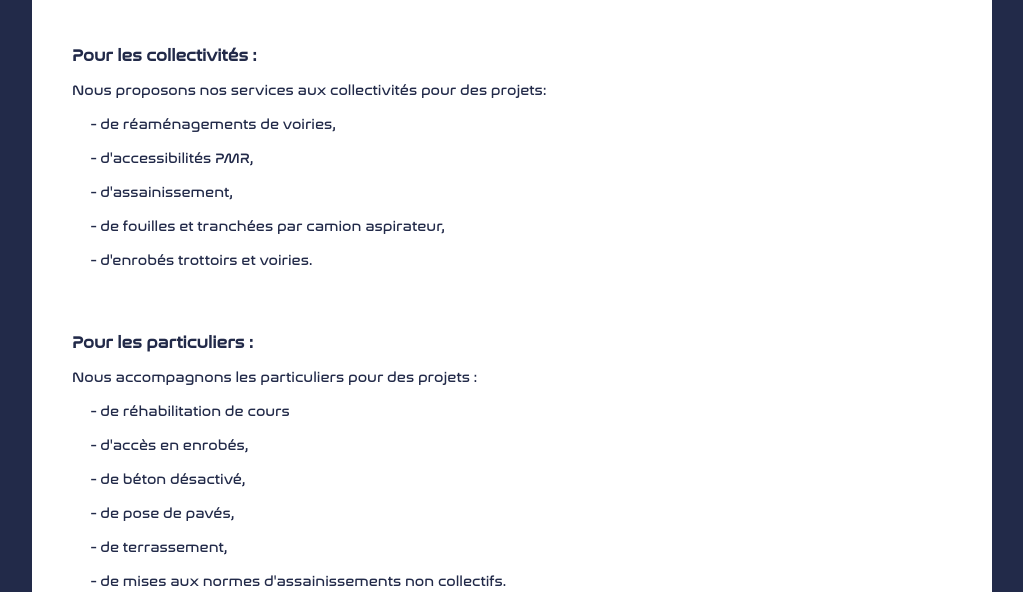
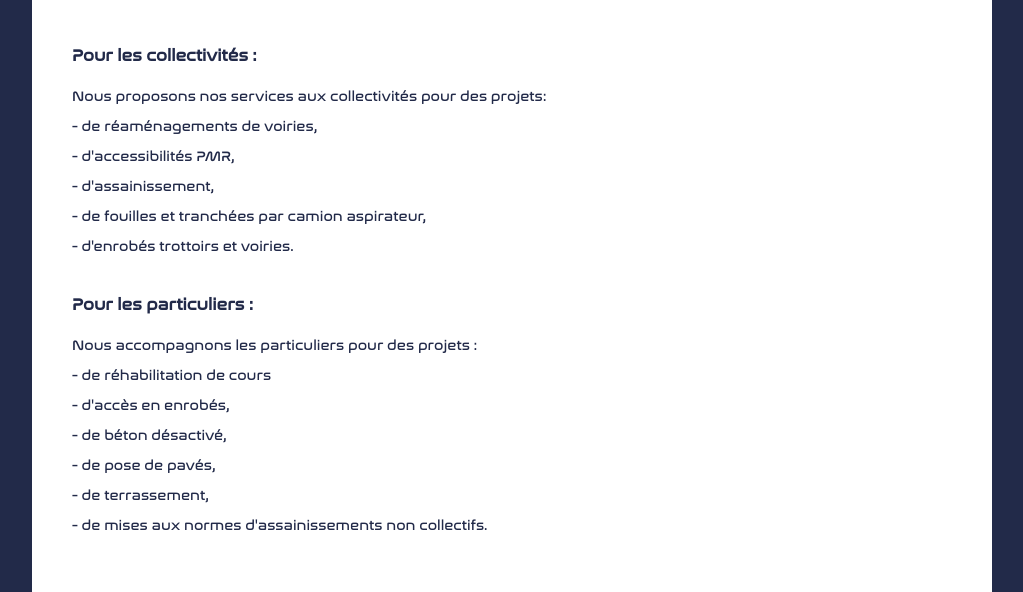
Before and after one commit to nathanv77/proto, a plain HTML site: page prestations.html in a window 1280 px wide. Shown: the part 208-800 px from the top of the page, without its empty margins (128-1151 px from the left). Drawn offline with Linux system fonts and the light colour scheme.

Commit message:
Update prestations.html

```diff
--- a/prestations.html
+++ b/prestations.html
@@ -26,23 +26,23 @@
 	</div>
 	<div id="body">
 		<h3>Pour les collectivités : </h3>
-			<pre>Nous proposons nos services aux collectivités pour des projets:
+			<p>Nous proposons nos services aux collectivités pour des projets:
 			<br>     - de réaménagements de voiries,
 			<br>     - d'accessibilités PMR,
 			<br>     - d'assainissement,
 			<br>     - de fouilles et tranchées par camion aspirateur,
 			<br>     - d'enrobés trottoirs et voiries.
-			</pre>
+			</p>
 		<br>
 		<h3>Pour les particuliers : </h3>
-		<pre>Nous accompagnons les particuliers pour des projets :
+		<p>Nous accompagnons les particuliers pour des projets :
 			<br>     - de réhabilitation de cours
 			<br>     - d'accès en enrobés,
 			<br>     - de béton désactivé,
 			<br>     - de pose de pavés,
 			<br>     - de terrassement,
 			<br>     - de mises aux normes d'assainissements non collectifs.</p>
-		</pre>
+		</p>
 			<br>
 	</div>
 	<div id="footer">
```
